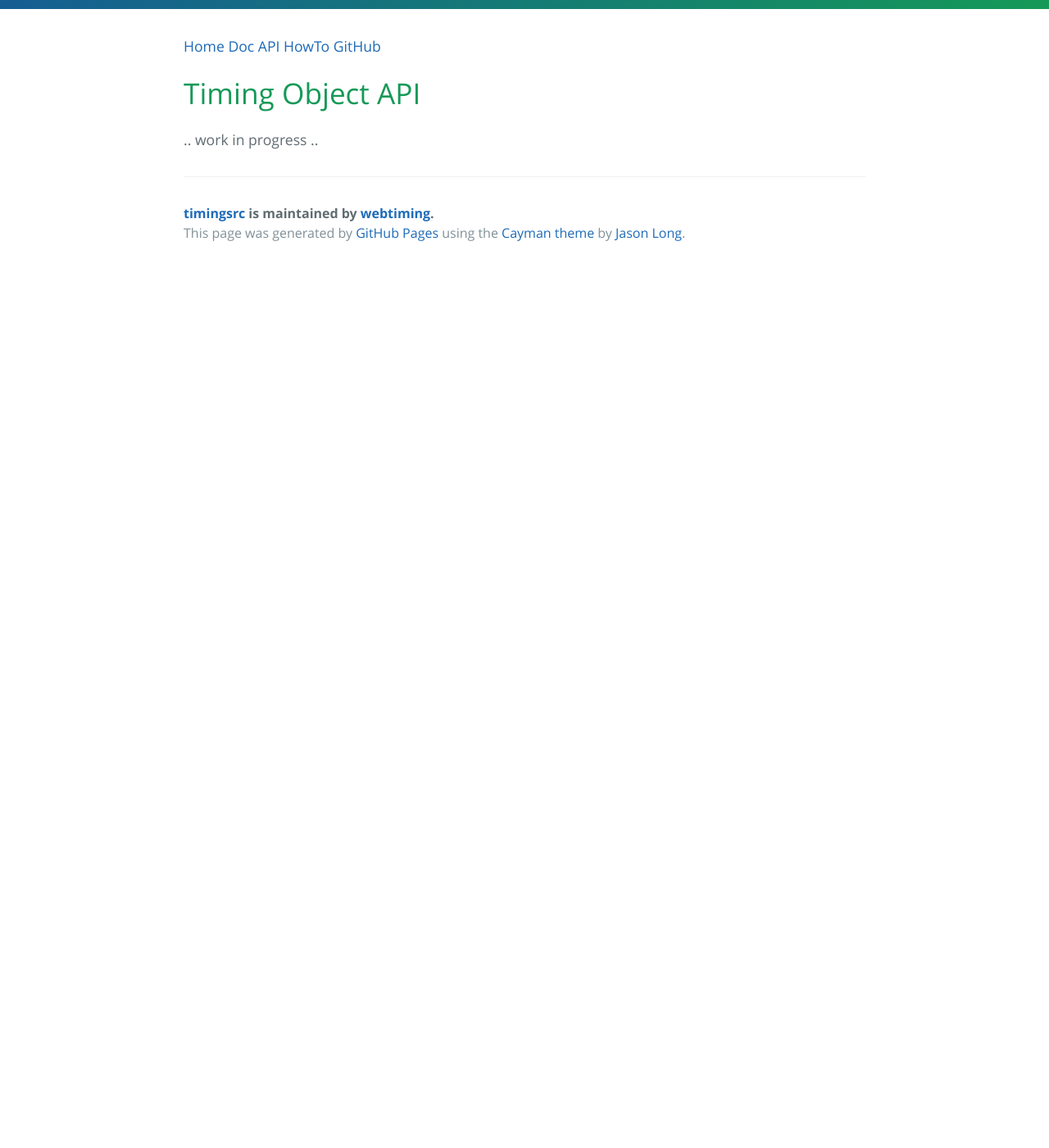
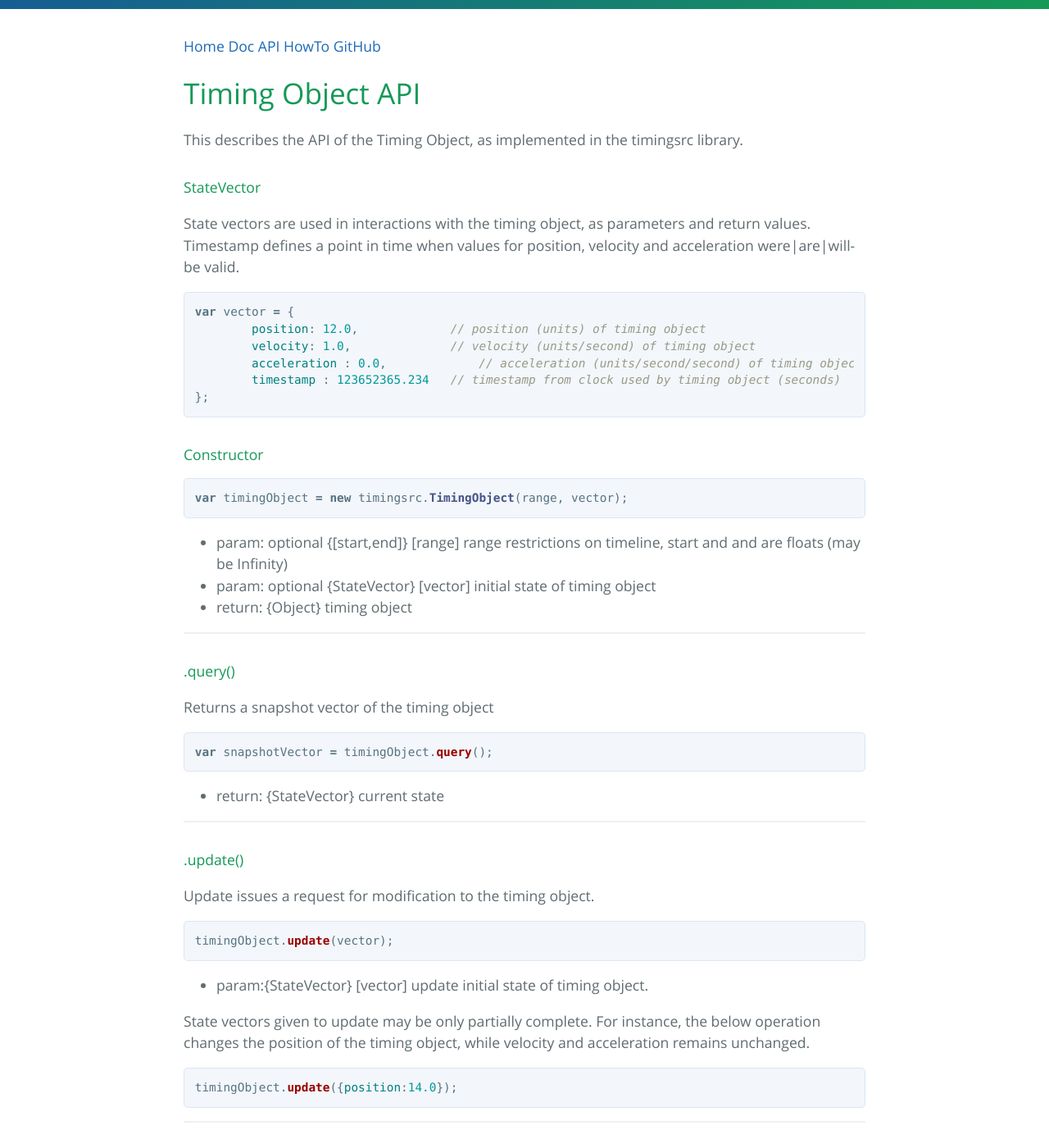
Before and after one commit to webtiming/timingsrc, a Jekyll site: the page built from doc/api_timingobject.md, in a window 1280 px wide and 1400 px high, scrolled down 232 px. Shown: the whole window at 82% size. Built offline with Jekyll 4.4.1, drawn with Linux system fonts in a browser that asks for light colours; Markdown is read by kramdown in place of the engine named in the settings; before the commit the page ends 900 px from its top, so only the background shows below that; some of the changed text lies outside the part shown.

Commit message:
documented timingobject api

````diff
--- a/doc/api_timingobject.md
+++ b/doc/api_timingobject.md
@@ -3,4 +3,121 @@ layout: default
 title: Timing Object API
 ---
 
-.. work in progress ..
+This describes the API of the Timing Object, as implemented in the timingsrc library.
+
+#### StateVector
+
+State vectors are used in interactions with the timing object, as parameters and return values.
+Timestamp defines a point in time when values for position, velocity and acceleration were|are|will-be valid.
+
+```javascript
+var vector = {
+	position: 12.0,             // position (units) of timing object
+	velocity: 1.0,              // velocity (units/second) of timing object
+	acceleration : 0.0, 		// acceleration (units/second/second) of timing object
+	timestamp : 123652365.234   // timestamp from clock used by timing object (seconds)
+};
+```
+
+
+#### Constructor
+
+```javascript
+var timingObject = new timingsrc.TimingObject(range, vector);
+```
+
+- param: optional {[start,end]} [range] range restrictions on timeline, start and and are floats (may be Infinity)
+- param: optional {StateVector} [vector] initial state of timing object
+- return: {Object} timing object
+
+---
+#### .query()
+Returns a snapshot vector of the timing object
+
+```javascript
+var snapshotVector = timingObject.query();
+```
+
+- return: {StateVector} current state
+
+---
+#### .update()
+Update issues a request for modification to the timing object.
+
+
+```javascript
+timingObject.update(vector);
+```
+- param:{StateVector} [vector] update initial state of timing object.
+
+State vectors given to update may be only partially complete. For instance, the below operation changes
+the position of the timing object, while velocity and acceleration remains unchanged.
+
+```javascript
+timingObject.update({position:14.0});
+```
+
+---
+#### Event types
+Timing objects supports two event types ["change", "timeupdate"].
+
+- Event type "change" is emitted after every update operation.
+- Event type "timeupdate" is emmitted at a fixed frequency (about 4Hz) as long as the the timing object is not paused.
+
+Event handlers currently do not provide event arguments.
+
+See also [eventing in timingsrc](#background_eventing.html) for *important* information about specific event semantics used in the timingsrc library.
+
+---
+#### .on()
+Registers an event handler on the timing object.
+
+```javascript
+timingObject.on(type, handler, ctx);
+```
+
+- param: {String} [type] event type ["change"|"timeupdate"]
+- param: {Function} [handler] event handler
+- param: optional {Object} [ctx] context for handler callback invocation, default is timingObject
+
+---
+#### .off()
+Un-registers an event handler from the timing object.
+
+```javascript
+timingObject.off(type, handler);
+```
+
+- param: {String} [type] event type ["change"|"timeupdate"]
+- param: {Function} [handler] event handler
+
+---
+#### .range
+Getter for range of timing object
+
+```javascript
+var range = timingObject.range;
+```
+
+---
+#### .clock
+Getter for clock used by timing object.
+
+```javascript
+var timestamp = timingObject.clock.now();
+```
+---
+#### .vector
+Getter for internal vector of timing object. The internal vector is changed by update() and used by query() to calculate snapshots.
+
+```javascript
+var vector = timingObject.vector;
+```
+
+---
+#### .version
+Getter for version of Timing Object implementation.
+
+```javascript
+var version = timingObject.version;
+```
````
Also changed, not shown: doc/api_sequencer.md (+3 -3 lines), doc/api_timingcallback.md (+2 -2 lines), doc/index.md (+2 -2 lines), doc/background_eventing.md (added), doc/background_timingobject.md (renamed from doc/doc_timingobject.md).
